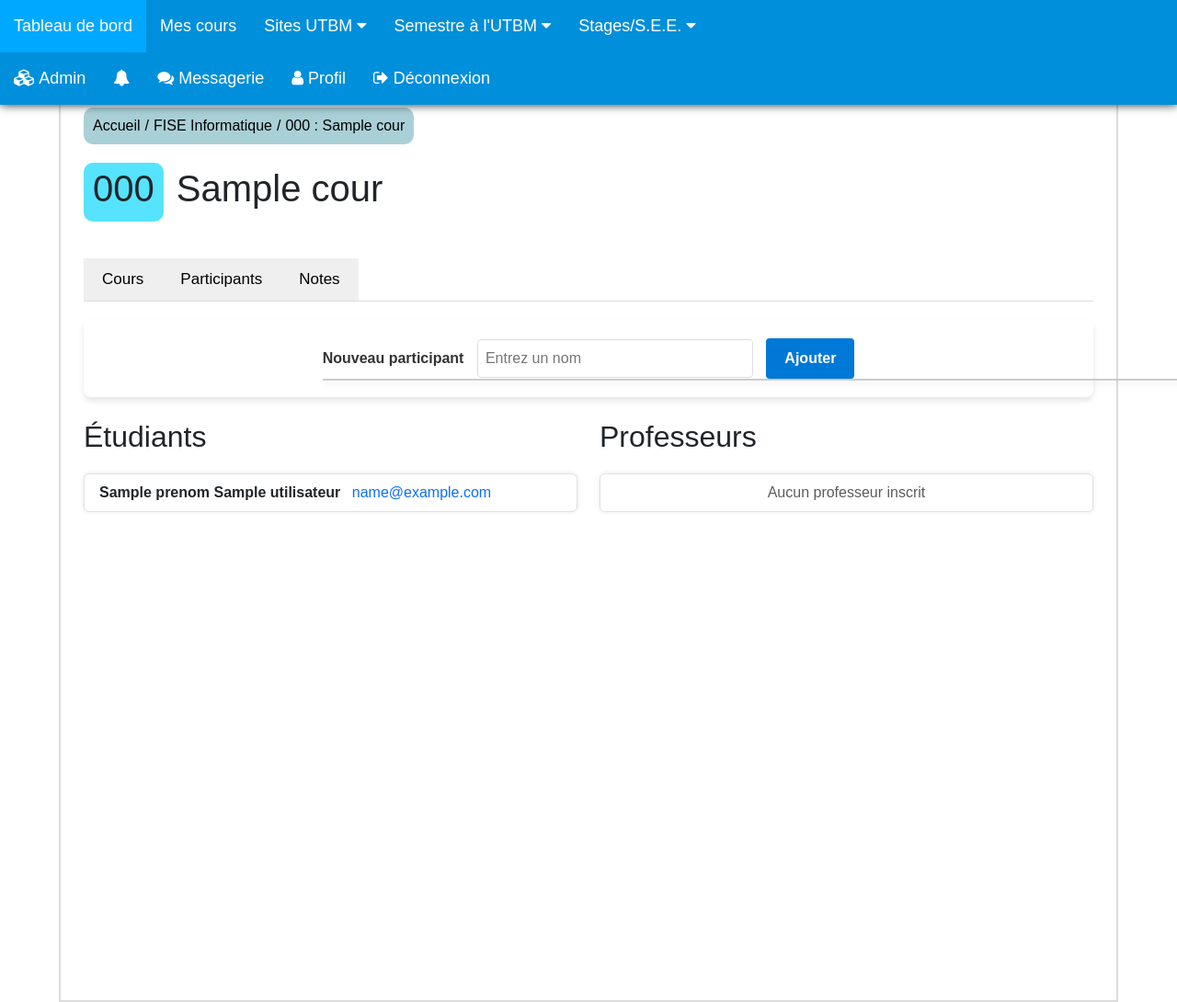
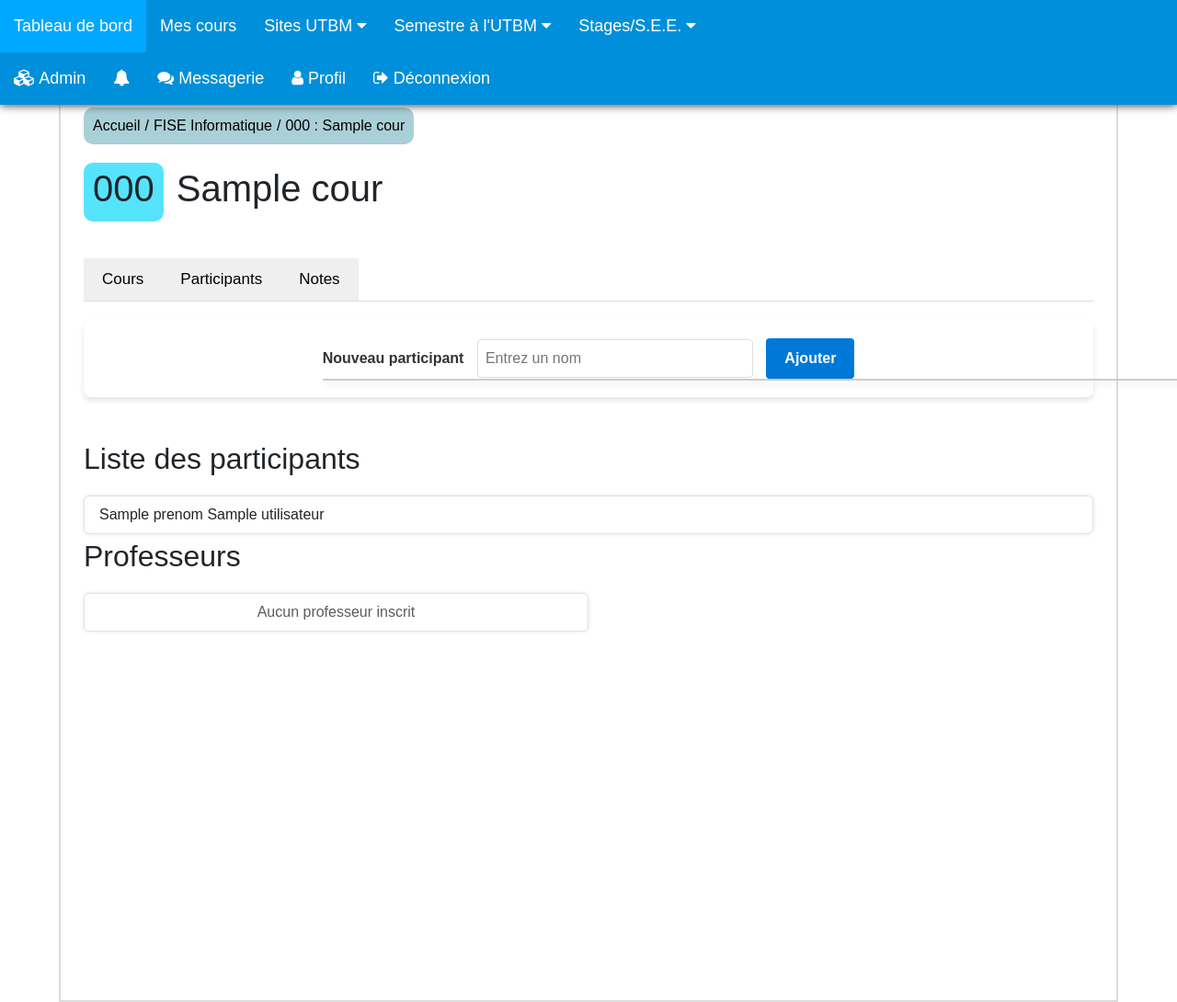
Before and after one commit to MathisFngl/Moodle-Remade, a Symfony app: template templates/cours/participants.html.twig in a window 1280 px wide; the page is wider, and only the part inside the window is pictured. Shown: that part at 92% size. Run offline with Twig, Linux system fonts and the light colour scheme; the template is opened without the code that fills it: most values are stand-ins (such as "Sample title", 1, 10 or a date in 2020); some libraries are stand-ins or nearby versions.

Commit message:
admin et participant

```diff
--- a/migrations/Version20250427132218.php
+++ b/migrations/Version20250427145020.php
@@ -10,7 +10,7 @@ use Doctrine\Migrations\AbstractMigration;
 /**
  * Auto-generated Migration: Please modify to your needs!
  */
-final class Version20250427132218 extends AbstractMigration
+final class Version20250427145020 extends AbstractMigration
 {
     public function getDescription(): string
     {
--- a/src/Controller/AdminController.php
+++ b/src/Controller/AdminController.php
@@ -288,7 +288,7 @@ class AdminController extends AbstractController
                 'prenom' => $user->getPrenom(),
                 'nom' => $user->getNom(),
                 'email' => $user->getEmail(),
-                'role' => $user->getRole(),
+                'role' => $user->getRoleByIndex(0),
                 'isAdmin' => $user->isAdmin(),
             ]
         ]);
--- a/templates/admin.html.twig
+++ b/templates/admin.html.twig
@@ -86,7 +86,7 @@
                                 <td>{{ user.nom }}</td>
                                 <td>{{ user.prenom }}</td>
                                 <td>{{ user.email }}</td>
-                                <td>{{ user.roles }}</td>
+                                <td>{{ user.roles|join(', ') }}</td>
                                 <td>{{ user.admin ? 'Oui' : 'Non' }}</td>
                                 <td>
                                     {% for ueCode in userUEs[user.id]|default([]) %}
@@ -94,7 +94,8 @@
                                     {% endfor %}
                                 </td>
                                 <td>
-                                    <button class="btn btn-warning btn-sm" onclick='editUser({{ { id: user.id, prenom: user.prenom, nom: user.nom, email: user.email, role: user.role, admin: user.admin, ues: userUEs[user.id] }|json_encode|raw }})'>Modifier</button>
+                                    <button class="btn btn-warning btn-sm" onclick='editUser({{ { id: user.id, prenom: user.prenom, nom: user.nom, email: user.email, role: user.roles|join(', ')
+                                    , admin: user.admin, ues: userUEs[user.id] }|json_encode|raw }})'>Modifier</button>
                                     <button class="btn btn-danger btn-sm" onclick="deleteUser({{ user.id }})">Supprimer</button>
                                 </td>
                             </tr>
--- a/templates/admin/_modals.html.twig
+++ b/templates/admin/_modals.html.twig
@@ -30,7 +30,7 @@
                     <select class="form-select" id="ueRespo">
                         <option value="">Sélectionner un responsable</option>
                         {% for user in users %}
-                            {% if user.role == 'prof' %}
+                            {% if user.getRoleByIndex(0) == 'Professeur' %}
                                 <option value="{{ user.id }}">{{ user.prenom }} {{ user.nom }}</option>
                             {% endif %}
                         {% endfor %}
--- a/templates/cours/participants.html.twig
+++ b/templates/cours/participants.html.twig
@@ -16,12 +16,38 @@
         </form>
     </div>
 
-    <div class="row">
+    <h2 class="mt-4 mb-3">Liste des participants</h2>
+    <ul id="participantList" class="list-group">
+        {% for participant in participants %}
+            {% if participant.utilisateur is not null %}
+                <li class="list-group-item d-flex justify-content-between align-items-center">
+                    <div>
+                        {{ participant.utilisateur.prenom }} {{ participant.utilisateur.nom }}
+
+                        {# Vérifier si l'utilisateur est un professeur #}
+                        {% if participant.utilisateur.getRoleByIndex(0) == 'Professeur' %}
+                            <span class="badge bg-info text-dark ms-2">Professeur</span>
+                        {% endif %}
+
+                        {# Vérifier si l'utilisateur est le responsable de l'UE #}
+                        {% if participant.utilisateur.id == participant.cours.getResponsableUe() %}
+                            <span class="badge bg-warning text-dark ms-2">Responsable de l'UE</span>
+                        {% endif %}
+                    </div>
+                </li>
+            {% else %}
+                <li class="list-group-item text-muted">Participant sans utilisateur</li>
+            {% endif %}
+        {% else %}
+            <li class="list-group-item text-center text-muted">Aucun participant inscrit</li>
+        {% endfor %}
+    </ul>
+
         <div class="col-md-6">
-            <h2 class="mb-3">Étudiants</h2>
-            <ul id="etudiantList" class="list-group">
+            <h2 class="mb-3">Professeurs</h2>
+            <ul id="profList" class="list-group">
                 {% for participant in participants %}
-                    {% if participant.utilisateur is not null and participant.utilisateur.role != 'prof' %}
+                    {% if participant.utilisateur is not null and participant.utilisateur.getRoleByIndex(0) == 'Professeur' %}
                         <li class="list-group-item d-flex justify-content-between align-items-center">
                             <div>
                                 <strong>{{ participant.utilisateur.prenom }} {{ participant.utilisateur.nom }}</strong>
@@ -35,31 +61,7 @@
                         </li>
                     {% endif %}
                 {% endfor %}
-                {% if participants|filter(p => p.utilisateur is not null and p.utilisateur.role != 'prof') is empty %}
-                    <li class="list-group-item text-center text-muted">Aucun étudiant inscrit</li>
-                {% endif %}
-            </ul>
-        </div>
-
-        <div class="col-md-6">
-            <h2 class="mb-3">Professeurs</h2>
-            <ul id="profList" class="list-group">
-                {% for participant in participants %}
-                    {% if participant.utilisateur is not null and participant.utilisateur.role == 'prof' %}
-                        <li class="list-group-item d-flex justify-content-between align-items-center">
-                            <div>
-                                <strong>{{ participant.utilisateur.prenom }} {{ participant.utilisateur.nom }}</strong>
-                                <a href="mailto:{{ participant.utilisateur.email }}" class="ms-2 text-decoration-none">
-                                    {{ participant.utilisateur.email }}
-                                </a>
-                                {% if participant.utilisateur.id == participant.cours.getResponsableUe() %}
-                                    <span class="badge bg-warning text-dark ms-2">Responsable de l'UE</span>
-                                {% endif %}
-                            </div>
-                        </li>
-                    {% endif %}
-                {% endfor %}
-                {% if participants|filter(p => p.utilisateur is not null and p.utilisateur.role == 'prof') is empty %}
+                {% if participants|filter(p => p.utilisateur is not null and p.utilisateur.getRoleByIndex(0) == 'Professeur') is empty %}
                     <li class="list-group-item text-center text-muted">Aucun professeur inscrit</li>
                 {% endif %}
             </ul>
```
Also changed, not shown: src/Entity/Utilisateur.php (+6 -11 lines).
